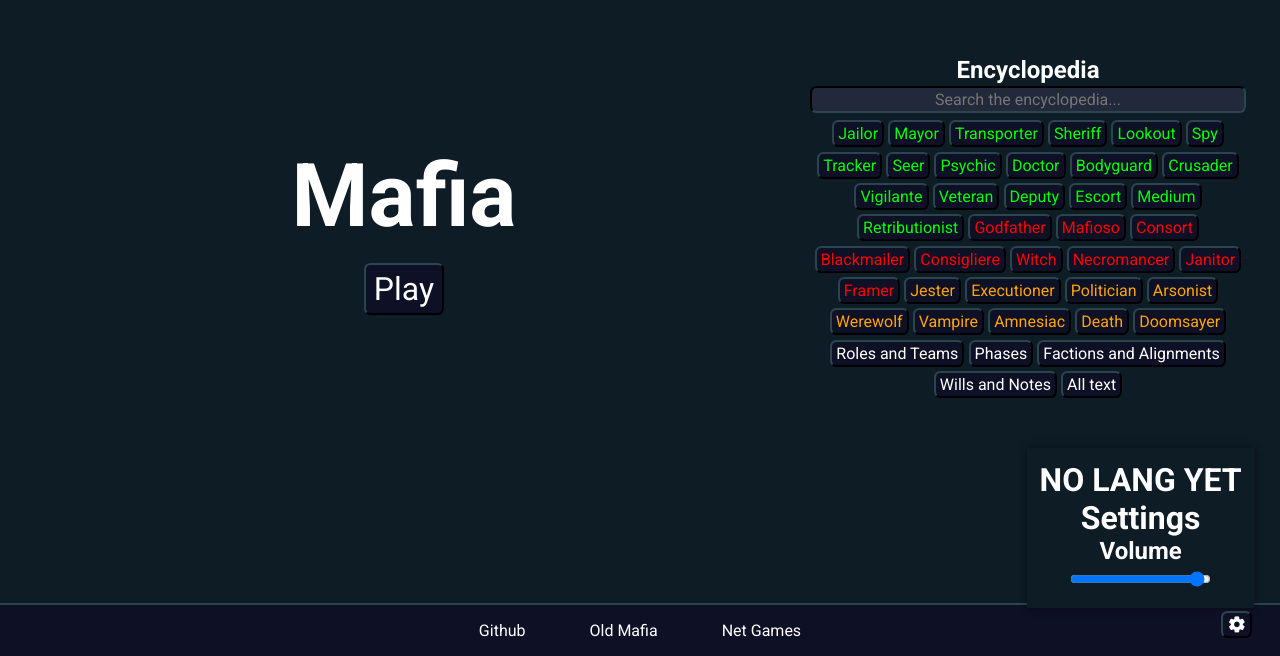
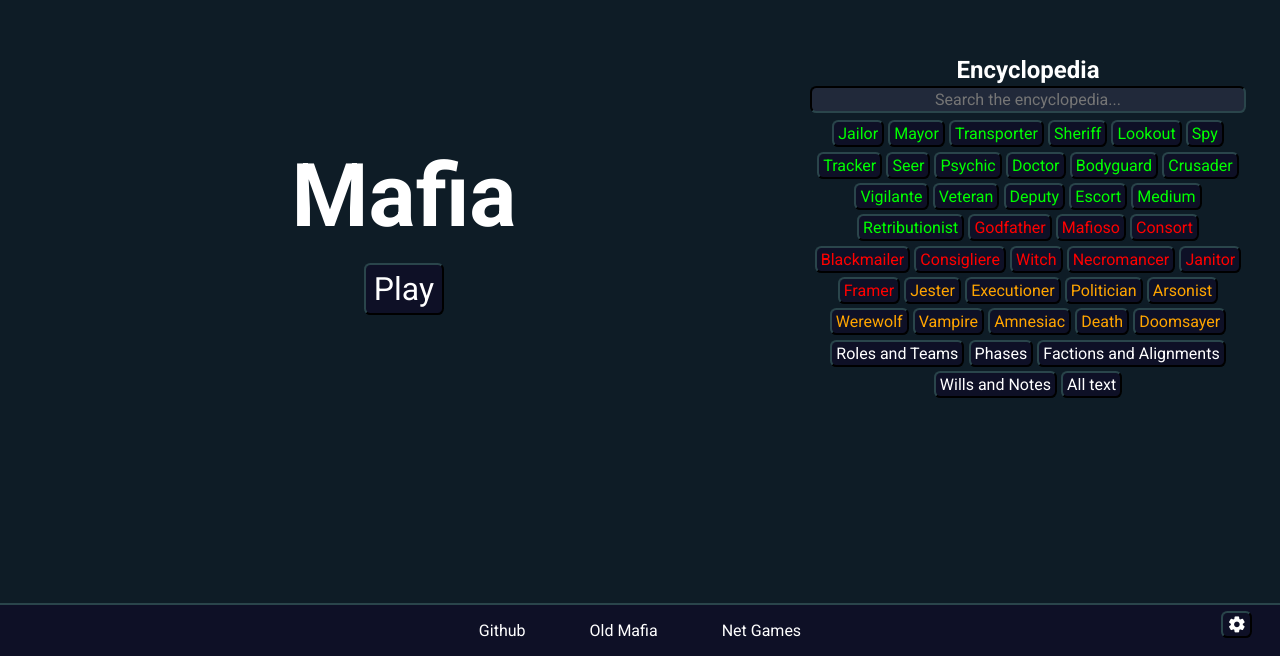
Before and after one commit to mafia-rust/mafia, a React (Create React App) app in the folder client/: page / in a window 1280 px wide. Shown: the part 144-800 px from the top of the page. Built offline with nearby package versions, Linux system fonts and the light colour scheme.

Commit message:
save settings

```diff
--- a/client/src/game/gameManager.d.tsx
+++ b/client/src/game/gameManager.d.tsx
@@ -27,6 +27,11 @@ export type GameManager = {
         roomCode: string,
         playerId: number,
         lastSaveTime: number,
+    } | null;
+
+    saveSettings(volume: number): void;
+    loadSettings(): {
+        volume: number
     } | null;
 
 
--- a/client/src/game/gameManager.tsx
+++ b/client/src/game/gameManager.tsx
@@ -73,6 +73,18 @@ export function createGameManager(): GameManager {
         loadReconnectData() {
             let data = localStorage.getItem("reconnectData");
             // localStorage.removeItem("reconnectData");
+            if (data) {
+                return JSON.parse(data);
+            }
+            return null;
+        },
+        saveSettings(volume) {
+            localStorage.setItem("settings", JSON.stringify({
+                "volume": volume,
+            }));
+        },
+        loadSettings() {
+            let data = localStorage.getItem("settings");
             if (data) {
                 return JSON.parse(data);
             }
--- a/client/src/menu/Anchor.tsx
+++ b/client/src/menu/Anchor.tsx
@@ -3,7 +3,7 @@ import "../index.css";
 import "./anchor.css";
 import GAME_MANAGER from "..";
 import translate from "../game/lang";
-import Settings from "./Settings";
+import Settings, { DEFAULT_SETTINGS } from "./Settings";
 
 type AnchorProps = {
     content: JSX.Element,
@@ -15,6 +15,7 @@ type AnchorState = {
     error: JSX.Element | null,
     rejoinCard: JSX.Element | null,
 
+    settings_menu: boolean,
     volume: number,
     audio: HTMLAudioElement
 }
@@ -25,13 +26,20 @@ export default class Anchor extends React.Component<AnchorProps, AnchorState> {
     constructor(props: AnchorProps) {
         super(props);
 
+        let settings_obj = GAME_MANAGER.loadSettings();
+        //set default settings
+        if(settings_obj === null){
+            settings_obj = DEFAULT_SETTINGS;
+        }
+
         this.state = {
             mobile: false,
             content: this.props.content,
             error: null,
             rejoinCard: null,
 
-            volume: 0.5,
+            settings_menu: false,
+            volume: settings_obj.volume,
             audio: new Audio()
         }
     }
@@ -110,15 +118,17 @@ export default class Anchor extends React.Component<AnchorProps, AnchorState> {
             {this.state.content}
             {this.state.error}
             {this.state.rejoinCard}
-            <Settings
+            {this.state.settings_menu && <Settings
                 volume={this.state.audio.volume}
                 onVolumeChange={(volume) => {
                     this.state.audio.volume = volume
                     // this.setState({audio: this.state.audio});
                     this.forceUpdate();
                 }}
-            />
-            <button className="material-icons-round settings-button" onClick={() => {}}>settings</button>
+            />}
+            <button className="material-icons-round settings-button" onClick={() => {
+                this.setState({settings_menu: !this.state.settings_menu});
+            }}>settings</button>
         </div>
     }
 
--- a/client/src/menu/Settings.tsx
+++ b/client/src/menu/Settings.tsx
@@ -1,5 +1,7 @@
 import React from 'react';
 import "./settings.css";
+import translate from '../game/lang';
+import GAME_MANAGER from '..';
 
 type SettingsProps = {
     volume: number, // 0-1
@@ -8,6 +10,10 @@ type SettingsProps = {
 type SettingsState = {
 }
 
+//default settings
+export const DEFAULT_SETTINGS = {
+    volume: 0.5
+}
 
 export default class Settings extends React.Component<SettingsProps, SettingsState> {
     constructor(props: SettingsProps) {
@@ -20,23 +26,25 @@ export default class Settings extends React.Component<SettingsProps, SettingsSta
     }
     componentWillUnmount() {
     }
+    saveSettings() {
+        GAME_MANAGER.saveSettings(this.props.volume);
+    }
     render(): React.ReactNode {
         //volume slider
         return (
             <div className="settings slide-in">
-                <div >
                 <div className="settingsTitle">
-                        <h1>NO LANG YET</h1>
-                        <h1>Settings</h1>
+                    <h1>{translate("menu.settings.title")}</h1>
                 </div>
                 <div className="settingsContent">
                     <div className="settingsSection">
-                            <h2>Volume</h2>
+                        <h2>{translate("menu.settings.volume")}</h2>
                         <input type="range" min="0" max="1" step="0.01" value={this.props.volume} onChange={(e) => {
                             let volume = parseFloat(e.target.value);
                             this.props.onVolumeChange(volume);
+
+                            this.saveSettings();
                         }}/>
-                        </div>
                     </div>
                 </div>
             </div>
--- a/client/src/menu/settings.css
+++ b/client/src/menu/settings.css
@@ -8,6 +8,8 @@
     height: fit-content;
     min-width: fit-content;
     box-shadow: 0 0 .5rem #0007;
+
+    border-style: solid;
 
     padding: .8rem;
     background-color: var(--background-color);
--- a/client/src/resources/lang/en_us.json
+++ b/client/src/resources/lang/en_us.json
@@ -23,6 +23,9 @@
     "menu.lobby.excludedRoles": "Exclusions:",
     "menu.lobby.timeSettings": "Times:",
     "menu.lobby.settings": "Settings:",
+
+    "menu.settings.title": "Settings",
+    "menu.settings.volume": "Volume",
 
     "menu.excludedRoles.exclude": "Exclude",
     "menu.excludedRoles.includeAll": "Include All",
```
Lines whose indentation alone changed are shown as unchanged.
